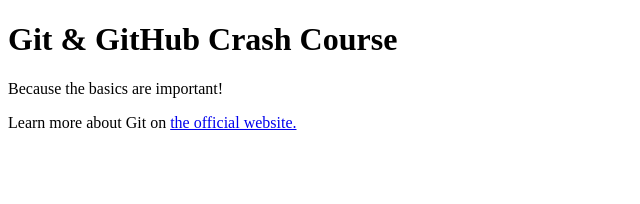
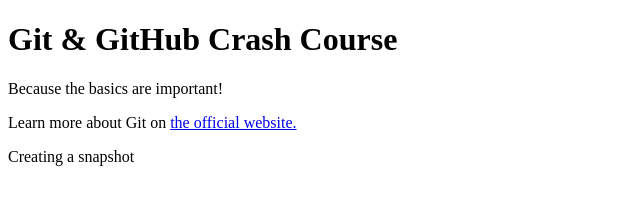
Before and after one commit to prabirstack/git-github-crash-course, a plain HTML site: page index.html in a window 1280 px wide. Shown: the whole page, without its empty margins (0-640 px from the left). Drawn offline with Linux system fonts and the light colour scheme.

Commit message:
added a snapshot

```diff
--- a/index.html
+++ b/index.html
@@ -13,5 +13,6 @@
       Learn more about Git on
       <a href="https://git-scm.com/book/en/v2">the official website.</a>
     </p>
+    <p>Creating a snapshot</p>
   </body>
 </html>
```
